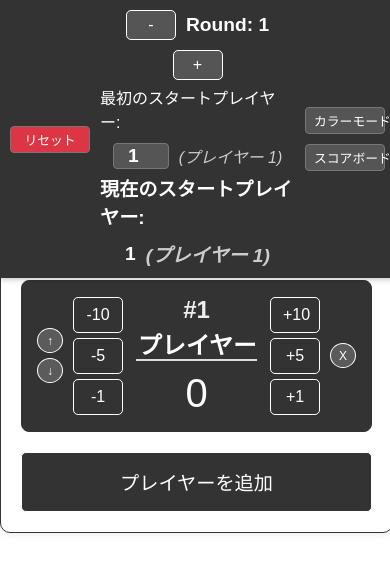
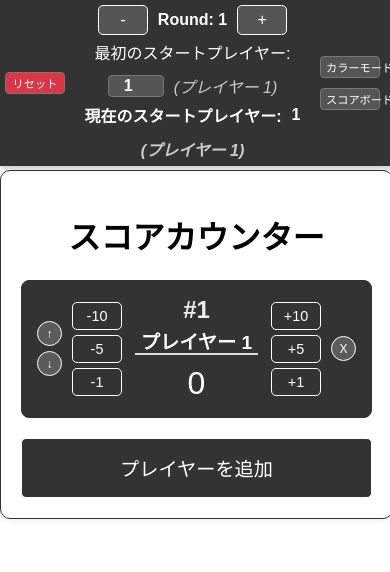
Before and after one commit to moyamoya-toya/score_counter, a plain HTML site: page index.html in a window 390 px wide. Drawn offline with Linux system fonts and the light colour scheme.

Commit message:
Update index.html

```diff
--- a/index.html
+++ b/index.html
@@ -356,6 +356,31 @@
   #cancel-delete-btn, #cancel-reset-btn {
     background-color: #6c757d;
   }
+
+  @media (max-width: 600px) {
+    .header {
+      padding: 5px;
+      gap: 5px;
+    }
+    .round-display, .start-player-input, .current-start-player-display span {
+      font-size: 1em;
+    }
+    .reset-btn, .mode-toggle-btn, .toggle-scoreboard-btn-header {
+      font-size: 0.7em;
+      padding: 2px 5px;
+      width: 60px;
+    }
+    .player-name-input {
+      font-size: 1.2em;
+    }
+    .score {
+      font-size: 2em;
+    }
+    button {
+      font-size: 0.9em;
+      padding: 5px 8px;
+    }
+  }
 </style>
 </head>
 <body class="bw-mode">
@@ -410,9 +435,9 @@
             <div class="score" id="score-0">0</div>
           </div>
           <div class="controls">
+            <button onclick="changeScore(0, 1)">+1</button>
+            <button onclick="changeScore(0, 5)">+5</button>
             <button onclick="changeScore(0, 10)">+10</button>
-            <button onclick="changeScore(0, 5)">+5</button>
-            <button onclick="changeScore(0, 1)">+1</button>
           </div>
         </div>
       </div>
```
